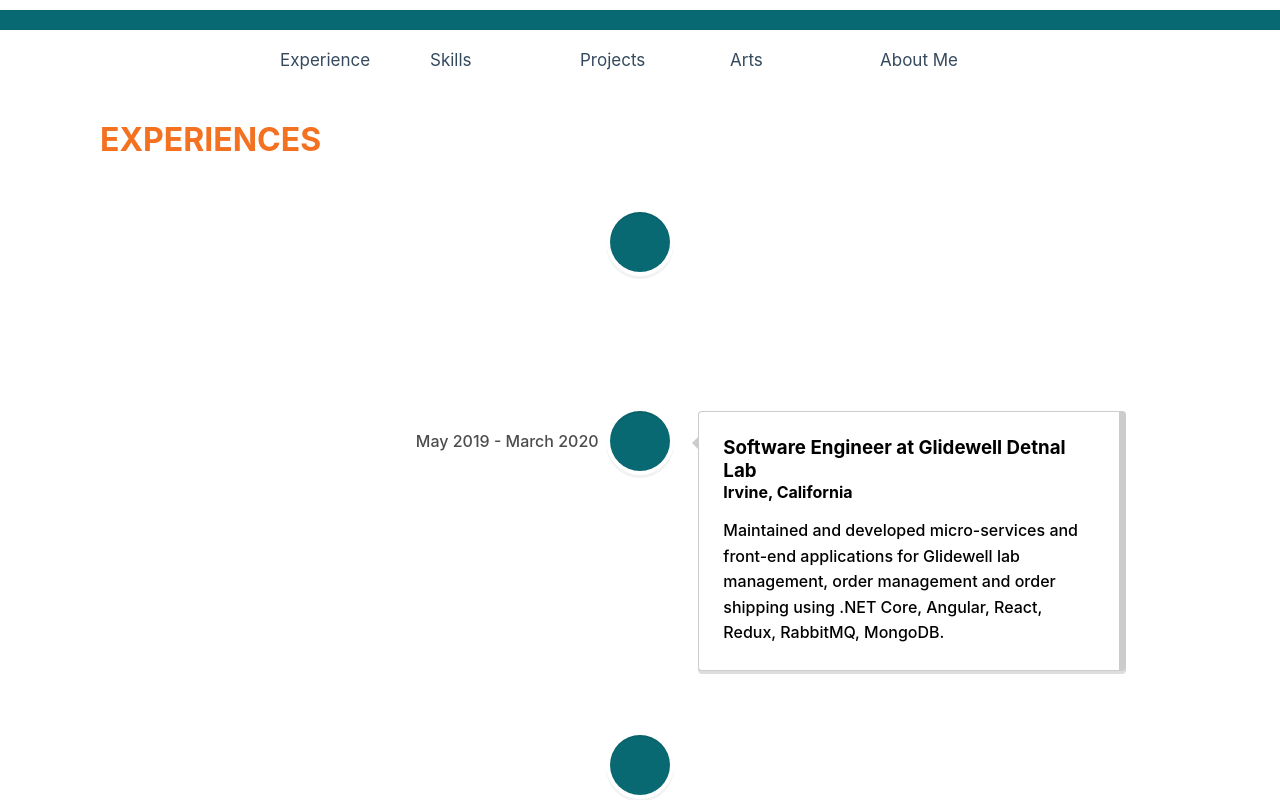
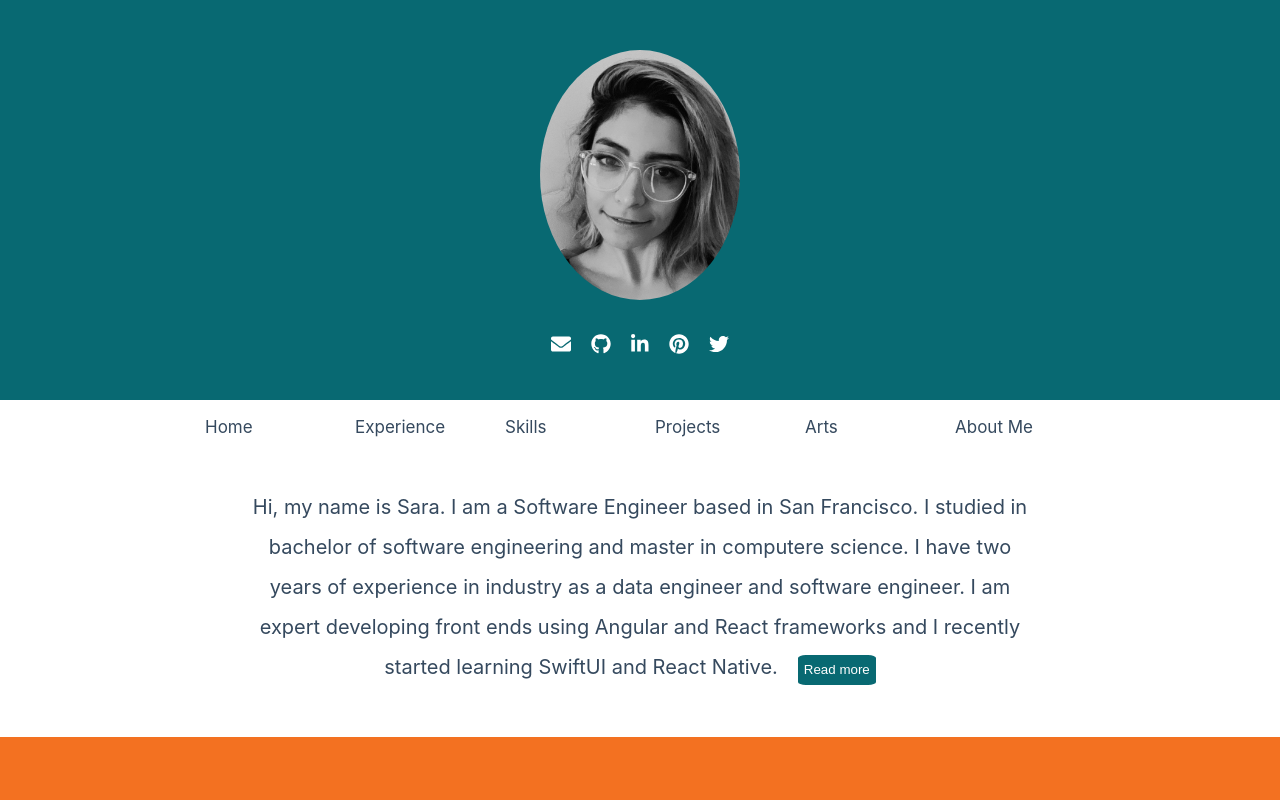
Before and after one commit to sarahysh12/personal_website, a React (Create React App) app: page / in a window 1280 px wide. Shown: the top 800 px of the page. Built offline with nearby package versions, Linux system fonts and the light colour scheme.

Commit message:
add routes

```diff
--- a/src/App.js
+++ b/src/App.js
@@ -1,18 +1,40 @@
-import React from 'react';
+import React, { Component } from 'react';
 import './App.css';
+import { BrowserRouter} from 'react-router-dom';
+import { Route, Switch } from 'react-router-dom';
+
 import Landing from './containers/Landing/Landing';
-import { BrowserRouter} from 'react-router-dom';
 import Experience from './containers/Experience/Experience';
+import Skills from './containers/Skills/Skills';
+import Projects from './containers/Projects/Projects';
+import Arts from './containers/Arts/Arts';
+import AboutMe from './containers/AboutMe/AboutMe';
 
-function App() {
-  return (
-    <div className="App">
+
+
+class App extends Component {
+
+
+  render() {
+    let routes = (
+      <Switch>
+        <Route path="/experience" component={Experience} />
+        <Route path="/skills" component={Skills} />
+        <Route path="/projects" component={Projects} />
+        <Route path="/arts" component={Arts} />
+        <Route path="/aboutme" component={AboutMe} />
+        <Route path="/" exact component={Landing}/>
+      </Switch>
+    );
+
+    return (
       <BrowserRouter>
-        {/* <Landing/> */}
-        <Experience/>
+        <div className="App">
+            {routes}
+        </div>
       </BrowserRouter>
-    </div>
-  );
+    );
+  }
 }
 
 export default App;
--- a/src/components/Navigation/NavigationItems/NavigationItems.js
+++ b/src/components/Navigation/NavigationItems/NavigationItems.js
@@ -8,11 +8,12 @@
         return(
             <article>
                 <ul className="NavigationItems">
-                    <NavigationItem link="/" exact>Experience</NavigationItem>
-                    <NavigationItem link="/" exact>Skills</NavigationItem>
-                    <NavigationItem link="/" exact>Projects</NavigationItem>
-                    <NavigationItem link="/" exact>Arts</NavigationItem>
-                    <NavigationItem link="/" exact>About Me</NavigationItem>
+                    <NavigationItem link="/" exact>Home</NavigationItem>
+                    <NavigationItem link="/experience" exact>Experience</NavigationItem>
+                    <NavigationItem link="/skills" exact>Skills</NavigationItem>
+                    <NavigationItem link="/projects" exact>Projects</NavigationItem>
+                    <NavigationItem link="/arts" exact>Arts</NavigationItem>
+                    <NavigationItem link="/aboutme" exact>About Me</NavigationItem>
                 </ul>
             </article>
         );
--- /dev/null
+++ b/src/containers/AboutMe/AboutMe.js
@@ -0,0 +1,20 @@
+import React, { Component } from 'react';
+import './AboutMe.css';
+import Toolbar from '../../components/Navigation/Toolbar/Toolbar';
+
+
+class AboutMe extends Component {
+
+    render() {
+
+        return(
+            <div>
+                <div className="SmallOrangeSpace"></div>
+                <div className="AboutMe">
+                    <Toolbar/>
+                </div>
+            </div>
+        );
+    }
+}
+export default AboutMe;
--- /dev/null
+++ b/src/containers/Arts/Arts.js
@@ -0,0 +1,20 @@
+import React, { Component } from 'react';
+import './Arts.css';
+import Toolbar from '../../components/Navigation/Toolbar/Toolbar';
+
+
+class Arts extends Component {
+
+    render() {
+
+        return(
+            <div>
+                <div className="SmallOrangeSpace"></div>
+                <div className="Arts">
+                    <Toolbar/>
+                </div>
+            </div>
+        );
+    }
+}
+export default Arts;
--- a/src/containers/Experience/Experience.js
+++ b/src/containers/Experience/Experience.js
@@ -2,6 +2,9 @@
 import './Experience.css';
 import Toolbar from '../../components/Navigation/Toolbar/Toolbar';
 import ExperienceTimeline from '../../components/ExperienceTimeline/ExperienceTimeline';
+
+
+//TODO download my resume
 
 class Experience extends Component {
 
--- /dev/null
+++ b/src/containers/Projects/Projects.css
@@ -0,0 +1,16 @@
+.Projects {
+    margin: 20px 100px;
+}
+.Projects h1 {
+    margin-top: 50px;
+    font-size: 30;
+    color: #086972;
+    text-transform: uppercase;
+}
+
+
+.SmallOrangeSpace {
+    background-color: #f37121;
+    height: 20px;
+    margin-top: 10px;
+}
--- /dev/null
+++ b/src/containers/Projects/Projects.js
@@ -0,0 +1,21 @@
+import React, { Component } from 'react';
+import './Projects.css';
+import Toolbar from '../../components/Navigation/Toolbar/Toolbar';
+
+//TODO Move toolbar to a separate component
+
+class Projects extends Component {
+
+    render() {
+
+        return(
+            <div>
+                <div className="SmallOrangeSpace"></div>
+                <div className="Projects">
+                    <Toolbar/>
+                </div>
+            </div>
+        );
+    }
+}
+export default Projects;
--- /dev/null
+++ b/src/containers/Skills/Skills.js
@@ -0,0 +1,20 @@
+import React, { Component } from 'react';
+import './Skills.css';
+import Toolbar from '../../components/Navigation/Toolbar/Toolbar';
+
+
+class Skills extends Component {
+
+    render() {
+
+        return(
+            <div>
+                <div className="SmallOrangeSpace"></div>
+                <div className="Skills">
+                    <Toolbar/>
+                </div>
+            </div>
+        );
+    }
+}
+export default Skills;
```
Also changed, not shown: src/containers/AboutMe/AboutMe.css (added), src/containers/Arts/Arts.css (added), src/containers/Skills/Skills.css (added).
